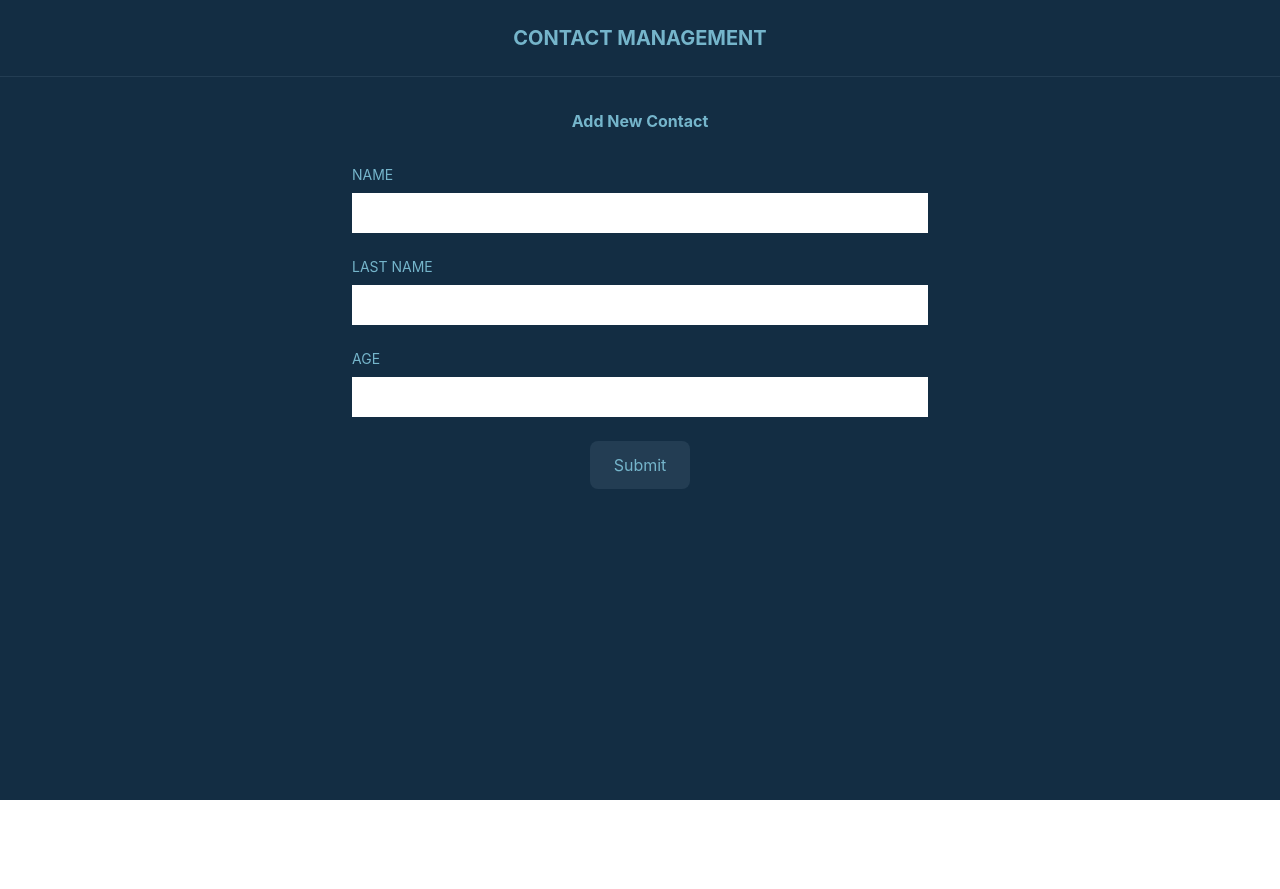
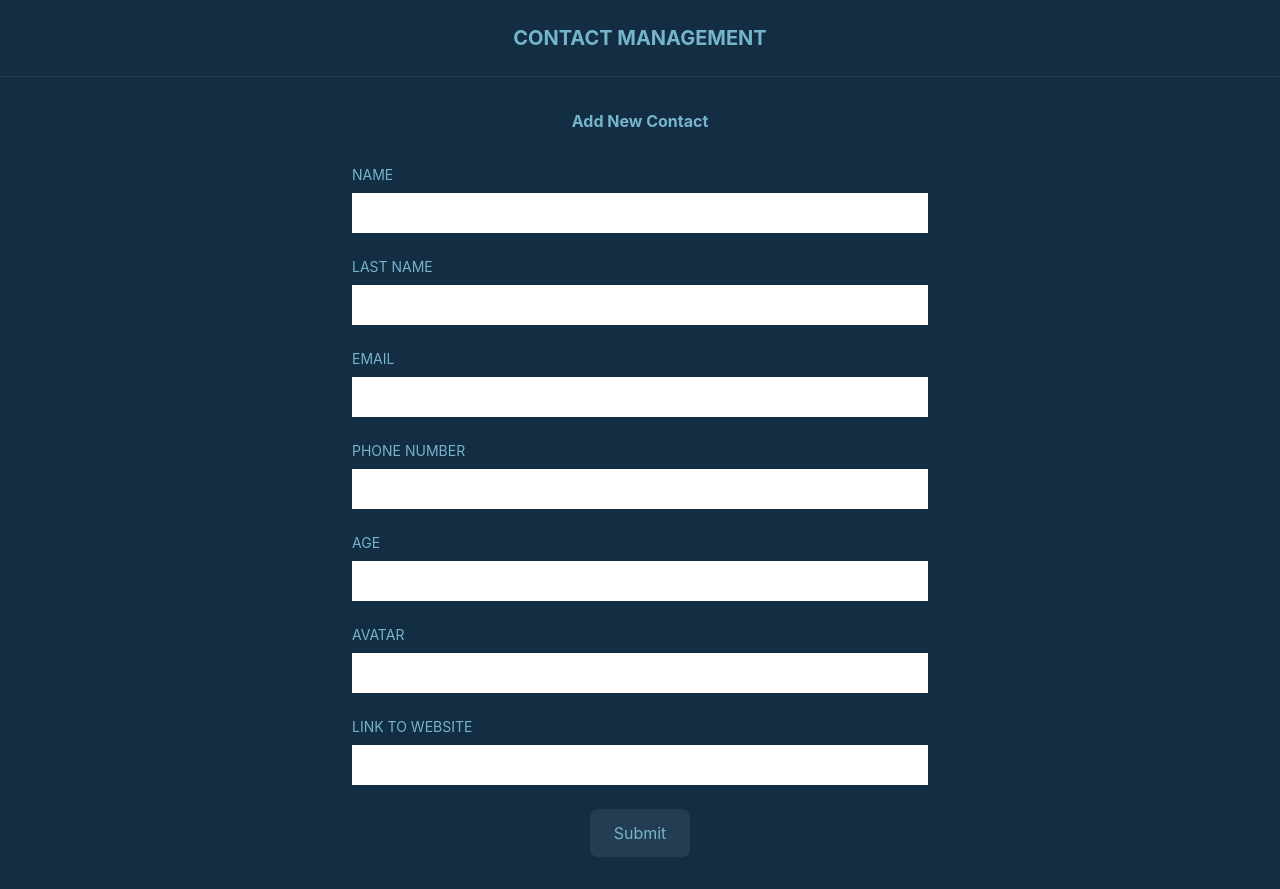
Before and after one commit to business-helper/contacts-server, a React (Create React App) app: page /contacts/add in a window 1280 px wide. Before the commit the page ends 800 px from the top, so only its background shows below. Built offline with nearby package versions, Linux system fonts and the light colour scheme.

Commit message:
add contact on sync redux;

```diff
--- a/package.json
+++ b/package.json
@@ -3,6 +3,7 @@
   "version": "0.1.0",
   "private": true,
   "dependencies": {
+    "@reduxjs/toolkit": "^1.8.0",
     "@testing-library/jest-dom": "^5.16.2",
     "@testing-library/react": "^12.1.4",
     "@testing-library/user-event": "^13.5.0",
@@ -14,8 +15,11 @@
     "react": "^17.0.2",
     "react-dom": "^17.0.2",
     "react-hook-form": "^7.28.1",
+    "react-redux": "^7.2.6",
     "react-router-dom": "^6.2.2",
     "react-scripts": "5.0.0",
+    "redux": "^4.1.2",
+    "redux-thunk": "^2.4.1",
     "sass": "^1.49.9",
     "typescript": "^4.6.2",
     "web-vitals": "^2.1.4"
--- a/src/App.tsx
+++ b/src/App.tsx
@@ -1,13 +1,15 @@
 import React from 'react';
 import { Routes, Route, BrowserRouter } from 'react-router-dom';
+import { Provider } from "react-redux";
 
 import { DefaultLayout } from 'layouts/DefaultLayout';
 import { HomePage } from 'pages/Home';
 import { AddContactPage } from 'pages/AddContactPage';
-
+import { store } from 'store';
 
 const App: React.FC = () => {
   return (
+    <Provider store={store}>
       <BrowserRouter>
         <DefaultLayout>
           <Routes>
@@ -25,6 +27,7 @@ const App: React.FC = () => {
           </Routes>
         </DefaultLayout>
       </BrowserRouter >
+    </Provider>
   );
 }
 
--- a/src/components/ContactForm/index.tsx
+++ b/src/components/ContactForm/index.tsx
@@ -1,6 +1,9 @@
 import React, { useEffect, useState } from 'react';
+import { useNavigate } from 'react-router-dom';
 import { useForm } from 'react-hook-form';
 import { IContact } from 'types';
+import { useAppSelector, useAppDispatch } from 'store/hooks';
+import { addContact } from 'store/contact/slice';
 
 interface IContactFormProps {
   contact?: IContact;
@@ -18,19 +21,25 @@ const initialContact: IContact = {
 }
 
 export const ContactForm: React.FC<IContactFormProps> = ({ contact: _contact }) => {
-  const { register, formState: { errors }, handleSubmit } = useForm()
+  const navigate = useNavigate();
+  const { register, formState: { errors }, handleSubmit, setValue } = useForm()
   const [contact, setContact] = useState<IContact>(initialContact);
+
+  const dispatch = useAppDispatch();
 
   useEffect(() => {
     if (_contact) {
       setContact(_contact);
     }
+    // setValue('name', "bi")
 
     return () => { }
   }, [_contact]);
 
   const handleOnSubmit = handleSubmit((data) => {
     console.log('[data]', data);
+    const result = dispatch(addContact(data as IContact))
+    navigate('/contacts');
   })
 
   return (
@@ -47,10 +56,34 @@ export const ContactForm: React.FC<IContactFormProps> = ({ contact: _contact })
           {errors.lastName?.type == 'required' && <p className="form-error">Last name is required!</p>}
         </div>
         <div className="form-group">
+          <label>Email</label>
+          <input {...register("email", { required: true, maxLength: 20 })} />
+          {errors.email?.type == 'required' && <p className="form-error">Email is required!</p>}
+        </div>
+        <div className="form-group">
+          <label>Phone Number</label>
+          <input {...register("phoneNumber", { required: true, maxLength: 20 })} />
+          {errors.phoneNumber?.type == 'required' && <p className="form-error">PhoneNumber is required!</p>}
+        </div>
+        <div className="form-group">
           <label>Age</label>
           <input type="number" {...register("age", { required: true })} />
           {errors.age?.type == 'required' && <p className="form-error">Age is required!</p>}
         </div>
+        <div className="form-group">
+          <label>Avatar</label>
+          <input {...register("avatar", { required: true, maxLength: 20 })} />
+          {errors.avatar?.type == 'required' && <p className="form-error">Avatar is required!</p>}
+        </div>
+        <div className="form-group">
+          <label>Link To Website</label>
+          <input {...register("linkToWebsite", { required: true, maxLength: 20 })} />
+          {errors.linkToWebsite?.type == 'required' && <p className="form-error">Website link is required!</p>}
+        </div>
+        {/* <div className="form-group">
+          <label>Tags</label>
+          <input {...register("tags")} />
+        </div> */}
 
         <div className="flex justify-center">
           <button
--- /dev/null
+++ b/src/components/ContactForm/type.ts
@@ -0,0 +1,6 @@
+import { IContact } from "types";
+
+export interface IContactForm extends IContact {
+  avatarFile?: File;
+  strTags?: string;
+}
--- a/src/pages/Home/index.tsx
+++ b/src/pages/Home/index.tsx
@@ -1,10 +1,12 @@
 import React from 'react';
+import { useNavigate } from 'react-router-dom';
 import { ContactList } from 'components/Contact';
 import contacts from 'data/contacts.json';
 
 export const HomePage: React.FC = () => {
+  const navigate = useNavigate();
   const handleOnAddContact = () => {
-
+    navigate('/contacts/add');
   }
 
   return (
--- /dev/null
+++ b/src/store/contact/slice.ts
@@ -0,0 +1,23 @@
+import { createSlice, PayloadAction } from "@reduxjs/toolkit";
+import type { IContact } from "types";
+import type { RootState } from "store";
+
+// Define the initial state using that type
+const initialState: IContact[] = [];
+
+export const contactSlice = createSlice({
+  name: "contact",
+  initialState,
+  reducers: {
+    addContact: (state, action: PayloadAction<IContact>) => {
+      return [...state, action.payload];
+    },
+  },
+});
+
+export const { addContact } = contactSlice.actions;
+
+// Other code such as selectors can use the imported `RootState` type
+export const selectCount = (state: RootState) => state.contacts;
+
+export default contactSlice.reducer;
--- /dev/null
+++ b/src/store/hooks.ts
@@ -0,0 +1,5 @@
+import { TypedUseSelectorHook, useDispatch, useSelector } from "react-redux";
+import type { RootState, AppDispatch } from "./index";
+
+export const useAppDispatch = () => useDispatch<AppDispatch>();
+export const useAppSelector: TypedUseSelectorHook<RootState> = useSelector;
--- /dev/null
+++ b/src/store/index.ts
@@ -0,0 +1,12 @@
+import { configureStore } from "@reduxjs/toolkit";
+
+import contactReducer from "./contact/slice";
+
+export const store = configureStore({
+  reducer: {
+    contacts: contactReducer,
+  },
+});
+
+export type RootState = ReturnType<typeof store.getState>;
+export type AppDispatch = typeof store.dispatch;
```
Also changed, not shown: 1 other file (tests, documents, lock files or other folders). Lines whose indentation alone changed are shown as unchanged.
